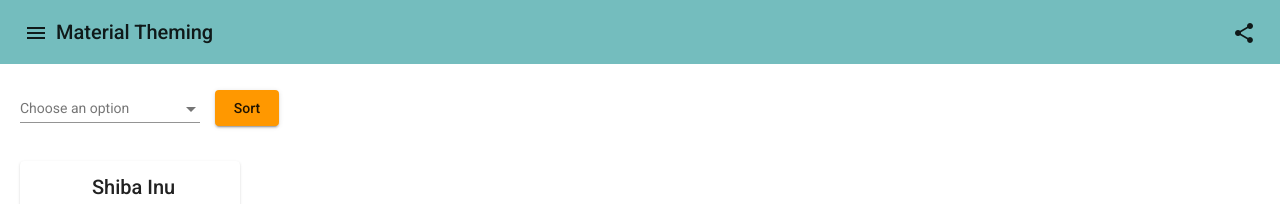
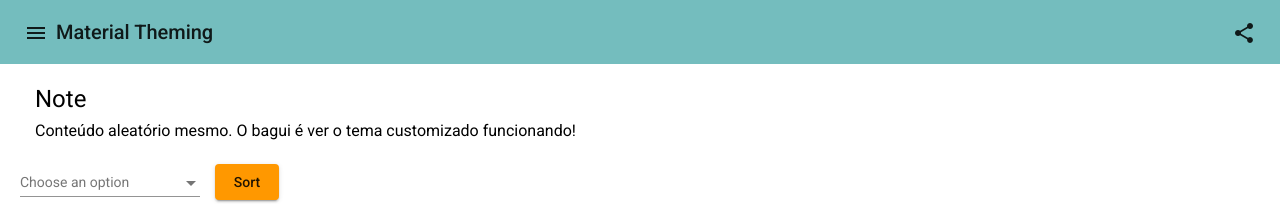
Before and after one commit to jeanfwl/angular-material-theming, an Angular app: page / in a window 1280 px wide. Shown: the top 204 px of the page. Built offline with nearby package versions, Linux system fonts and the light colour scheme.

Commit message:
added new banner component to apply material custom theme to it

```diff
--- a/src/app/app.component.html
+++ b/src/app/app.component.html
@@ -9,6 +9,9 @@
   </button>
 </mat-toolbar>
 <main class="content">
+  <app-banner
+    message="Conteúdo aleatório mesmo. O bagui é ver o tema customizado funcionando!"
+  ></app-banner>
   <section class="sort-area">
     <mat-form-field class="drop-down">
       <mat-label>Choose an option</mat-label>
--- a/src/app/app.module.ts
+++ b/src/app/app.module.ts
@@ -4,9 +4,10 @@ import { BrowserAnimationsModule } from '@angular/platform-browser/animations';
 
 import { AppComponent } from './app.component';
 import { SharedMaterialModule } from './shared-material.module';
+import { BannerComponent } from './banner/banner.component';
 
 @NgModule({
-  declarations: [AppComponent],
+  declarations: [AppComponent, BannerComponent],
   imports: [BrowserModule, BrowserAnimationsModule, SharedMaterialModule],
   providers: [],
   bootstrap: [AppComponent],
--- /dev/null
+++ b/src/app/banner/banner.component.html
@@ -0,0 +1,4 @@
+<h5 class="heading">Note</h5>
+<p class="message">
+  {{ message }}
+</p>
--- /dev/null
+++ b/src/app/banner/banner.component.scss
@@ -0,0 +1,13 @@
+:host {
+  display: block;
+  padding: 5px 15px;
+  border-radius: 7px;
+}
+
+.heading {
+  font-size: 24px;
+}
+
+.message {
+  font-size: 16px;
+}
--- /dev/null
+++ b/src/app/banner/banner.component.ts
@@ -0,0 +1,14 @@
+import { Component, Input, OnInit } from '@angular/core';
+
+@Component({
+  selector: 'app-banner',
+  templateUrl: './banner.component.html',
+  styleUrls: ['./banner.component.scss'],
+})
+export class BannerComponent implements OnInit {
+  @Input()
+  message: string;
+  constructor() {}
+
+  ngOnInit(): void {}
+}
```
Also changed, not shown: src/app/banner/banner.component-theme.scss (added).
